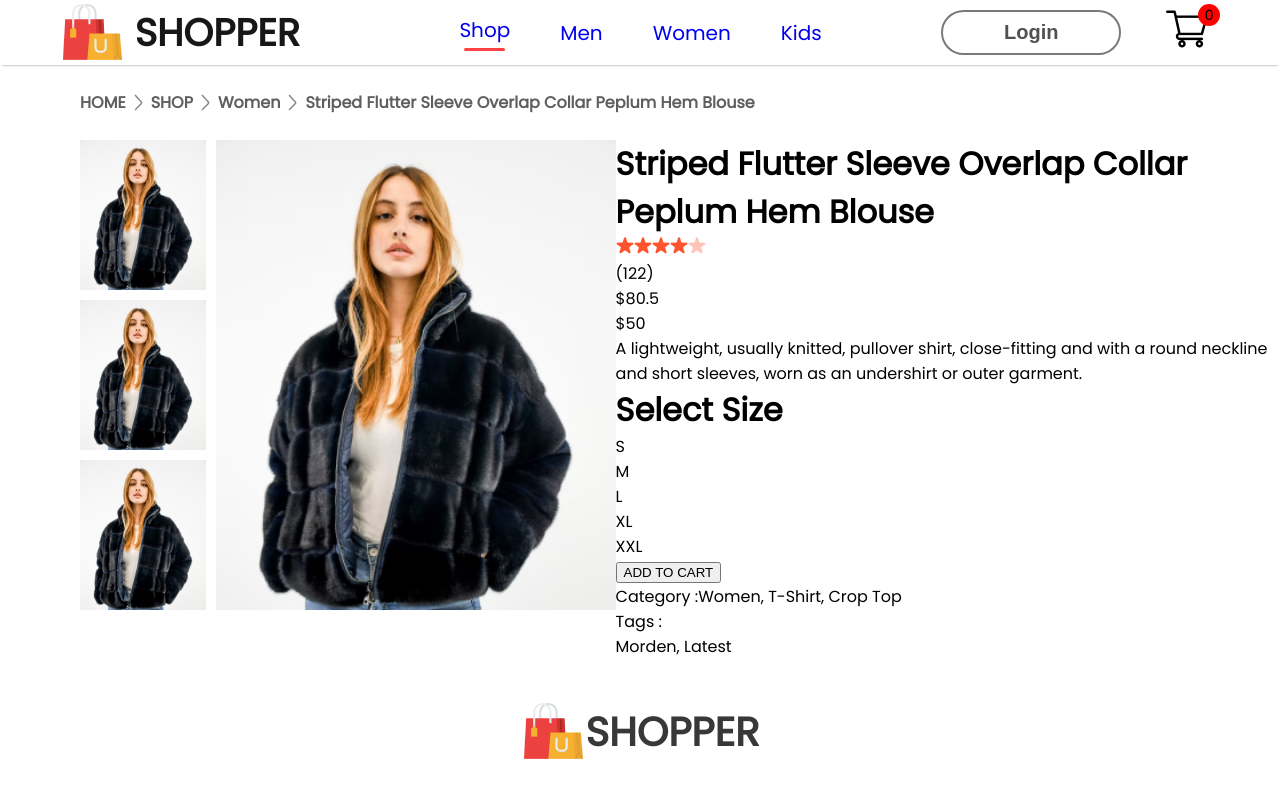
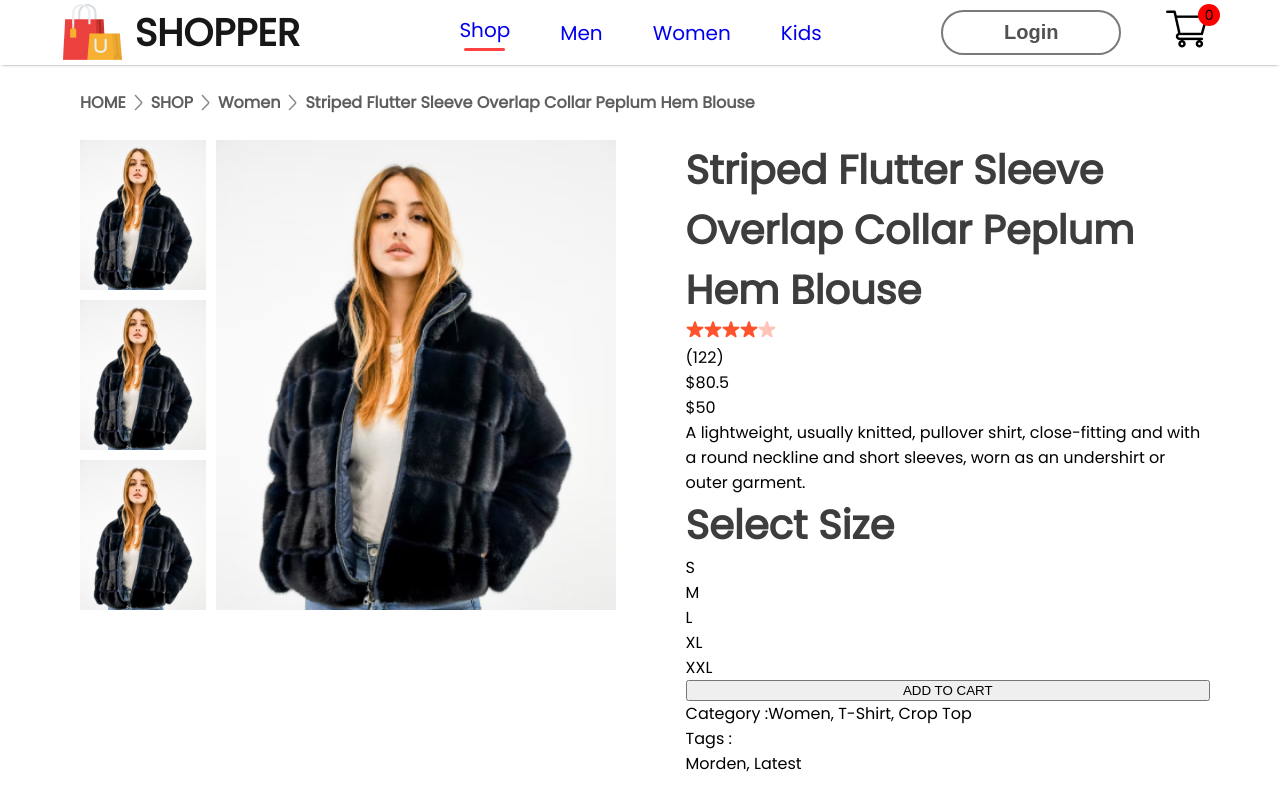
Before and after one commit to mohitdhanorkar/E-Commerce, a React (Create React App) app in the folder e-commerce/: page /product/1 in a window 1280 px wide. Shown: the top 800 px of the page. Built offline with nearby package versions, Linux system fonts and the light colour scheme.

Commit message:
styling to right content

```diff
--- a/e-commerce/src/Components/ProductDisplay/productdisplay.css
+++ b/e-commerce/src/Components/ProductDisplay/productdisplay.css
@@ -19,3 +19,16 @@
     width: 400px;
     height: 470px;
 }
+
+/* // Add css for right side component */
+
+.productdisplay-right{
+    margin: 0px 70px;
+    display: flex;
+    flex-direction: column;
+}
+.productdisplay-right h1{
+    font-size: 40px;
+    font-weight: 700;
+    color: #3d3d3d;
+}
```
